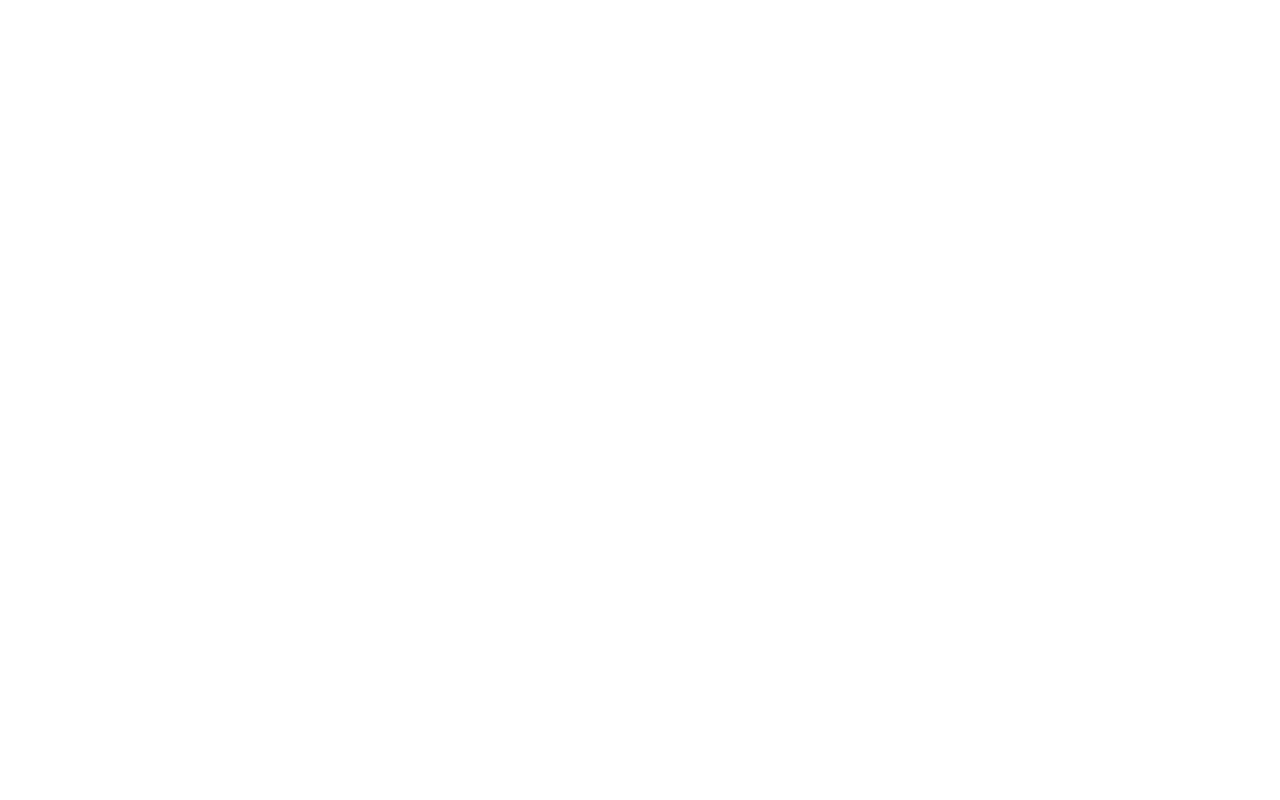
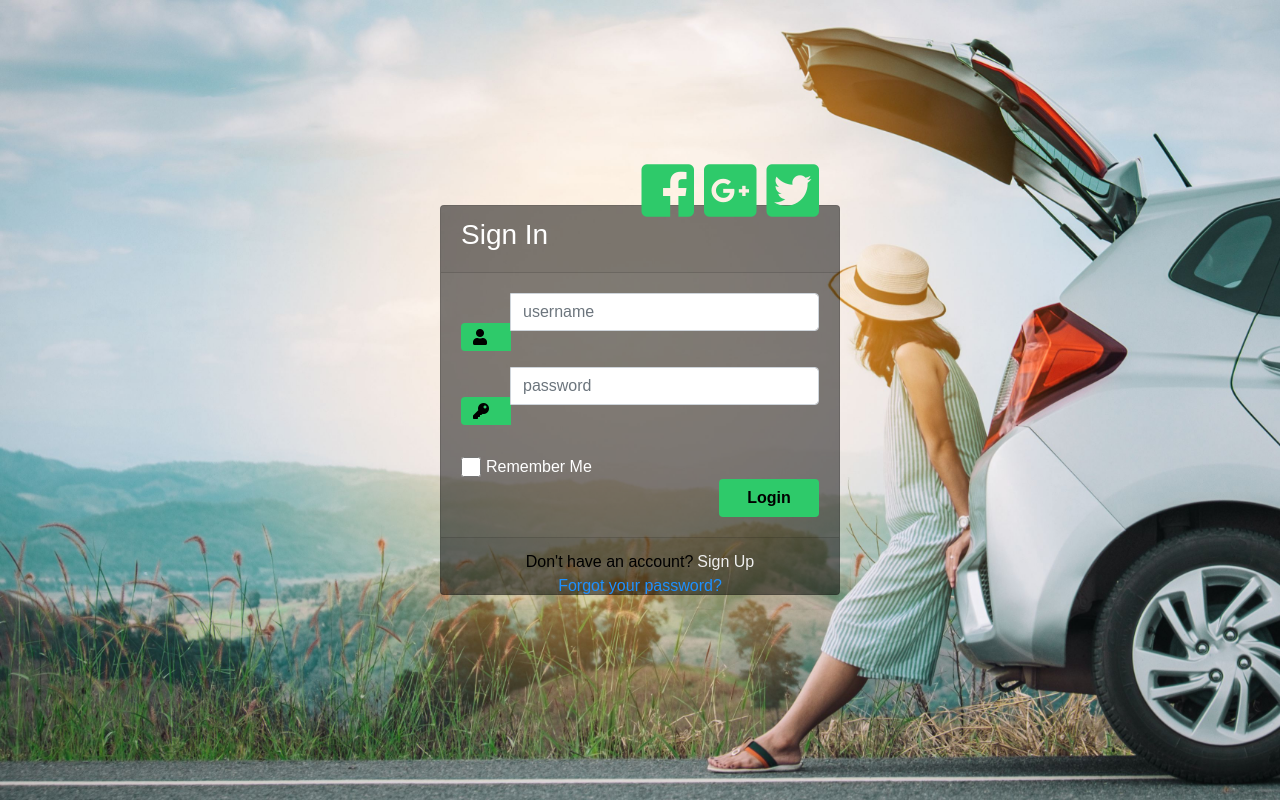
Before and after one commit to GayeshmaWijerathna/EasyCarRent, a plain HTML site: page FrontEnd/pages/login.html in a window 1280 px wide. Drawn offline with nearby package versions, Linux system fonts and the light colour scheme; a web font is replaced by a local one.

Commit message:
Login Page added

```diff
--- a/FrontEnd/assets/css/Style.css
+++ b/FrontEnd/assets/css/Style.css
@@ -173,8 +173,8 @@ h6 {
 .logo11 img{
     position: absolute;
     z-index: 55;
-    left:790px;
-    top:350px;
+    left:900px;
+    top:200px;
     height: 400px;
     /*max-height: 200px;*/
 
--- /dev/null
+++ b/FrontEnd/assets/css/loginCss.css
@@ -0,0 +1,109 @@
+/*=========================loging form=======================*/
+
+
+@import url('https://fonts.googleapis.com/css?family=Numans');
+
+html,body{
+    background-image: url('../images/car-rental.jpg');
+    background-size: cover;
+    background-repeat: no-repeat;
+    height: 100%;
+    font-family: 'Numans', sans-serif;
+}
+
+.container{
+    height: 100%;
+    align-content: center;
+}
+
+.card{
+    height: 390px;
+    margin-top: auto;
+    margin-bottom: auto;
+    width: 400px;
+    background-color: rgba(0,0,0,0.5) !important;
+}
+
+.social_icon span{
+    font-size: 60px;
+    margin-left: 10px;
+    color: #2eca6a;
+}
+
+#google:hover{
+    color: #ff253a;
+}
+#twitter:hover{
+    color: #1e90ff;
+
+}
+.social_icon span:hover{
+    color: #0a58ca;
+    cursor: pointer;
+}
+
+.card-header h3{
+    color: white;
+}
+
+.social_icon{
+    position: absolute;
+    right: 20px;
+    top: -45px;
+}
+
+.input-group-prepend span{
+    width: 50px;
+    margin-top: 30px;
+    background-color: #2eca6a;
+    color: black;
+    border:0 !important;
+}
+
+input:focus{
+    outline: 0 0 0 0  !important;
+    box-shadow: 0 0 0 0 !important;
+
+}
+
+.remember{
+    color: white;
+    margin-top: 30px;
+}
+
+.remember input
+{
+    width: 20px;
+    height: 20px;
+    /*margin-top: 30px;*/
+    margin-left: 15px;
+    margin-right: 5px;
+}
+
+.login_btn{
+    font-weight: bold;
+    color: black;
+    background-color: #2eca6a;
+    width: 100px;
+}
+
+.login_btn:hover{
+    color: black;
+    background-color: #ffca2c;
+}
+
+.links{
+    color: #000000;
+}
+
+.links a{
+    margin-left: 4px;
+}
+
+#sign{
+    color: #eeeeee;
+}
+
+#forgot{
+    color: #1e90ff;
+}
--- a/FrontEnd/pages/login.html
+++ b/FrontEnd/pages/login.html
@@ -1,10 +1,68 @@
+<link href="//maxcdn.bootstrapcdn.com/bootstrap/4.1.1/css/bootstrap.min.css" rel="stylesheet" id="bootstrap-css">
+<script src="//maxcdn.bootstrapcdn.com/bootstrap/4.1.1/js/bootstrap.min.js"></script>
+<script src="//cdnjs.cloudflare.com/ajax/libs/jquery/3.2.1/jquery.min.js"></script>
+<!------ Include the above in your HEAD tag ---------->
+
 <!DOCTYPE html>
-<html lang="en">
+<html>
 <head>
-    <meta charset="UTF-8">
-    <title>Title</title>
+    <title>Login Page</title>
+    <!--Made with love by Mutiullah Samim -->
+
+    <!--Bootsrap 4 CDN-->
+    <link rel="stylesheet" href="https://stackpath.bootstrapcdn.com/bootstrap/4.1.3/css/bootstrap.min.css" integrity="sha384-MCw98/SFnGE8fJT3GXwEOngsV7Zt27NXFoaoApmYm81iuXoPkFOJwJ8ERdknLPMO" crossorigin="anonymous">
+
+    <!--Fontawesome CDN-->
+    <link rel="stylesheet" href="https://use.fontawesome.com/releases/v5.3.1/css/all.css" integrity="sha384-mzrmE5qonljUremFsqc01SB46JvROS7bZs3IO2EmfFsd15uHvIt+Y8vEf7N7fWAU" crossorigin="anonymous">
+
+    <!--Custom styles-->
+    <link rel="stylesheet" href="../assets/css/loginCss.css">
 </head>
 <body>
+<div class="container">
+    <div class="d-flex justify-content-center h-100">
+        <div class="card">
+            <div class="card-header">
+                <h3>Sign In</h3>
+                <div class="d-flex justify-content-end social_icon">
+                    <span><i class="fab fa-facebook-square"></i></span>
+                    <span id="google"><i class="fab fa-google-plus-square"></i></span>
+                    <span id="twitter"><i class="fab fa-twitter-square"></i></span>
+                </div>
+            </div>
+            <div class="card-body">
+                <form>
+                    <div class="input-group form-group">
+                        <div class="input-group-prepend">
+                            <span class="input-group-text"><i class="fas fa-user"></i></span>
+                        </div>
+                        <input type="text" class="form-control" placeholder="username">
 
+                    </div>
+                    <div class="input-group form-group">
+                        <div class="input-group-prepend">
+                            <span class="input-group-text"><i class="fas fa-key"></i></span>
+                        </div>
+                        <input type="password" class="form-control" placeholder="password">
+                    </div>
+                    <div class="row align-items-center remember">
+                        <input type="checkbox">Remember Me
+                    </div>
+                    <div class="form-group">
+                        <input type="submit" value="Login" class="btn float-right login_btn">
+                    </div>
+                </form>
+            </div>
+            <div class="card-footer">
+                <div class="d-flex justify-content-center links">
+                    Don't have an account?<a href="#" id="sign">Sign Up</a>
+                </div>
+                <div class="d-flex justify-content-center">
+                    <a href="#" id="forgot">Forgot your password?</a>
+                </div>
+            </div>
+        </div>
+    </div>
+</div>
 </body>
 </html>
```
Also changed, not shown: FrontEnd/index.html (+1 -1 lines), FrontEnd/assets/css/Style2.css (line endings or trailing spaces), FrontEnd/assets/images/car-rental.jpg (added), FrontEnd/assets/images/carRentLoging.jpeg (added), FrontEnd/assets/images/rentAcarBG.jpeg (added), 1 other file.
